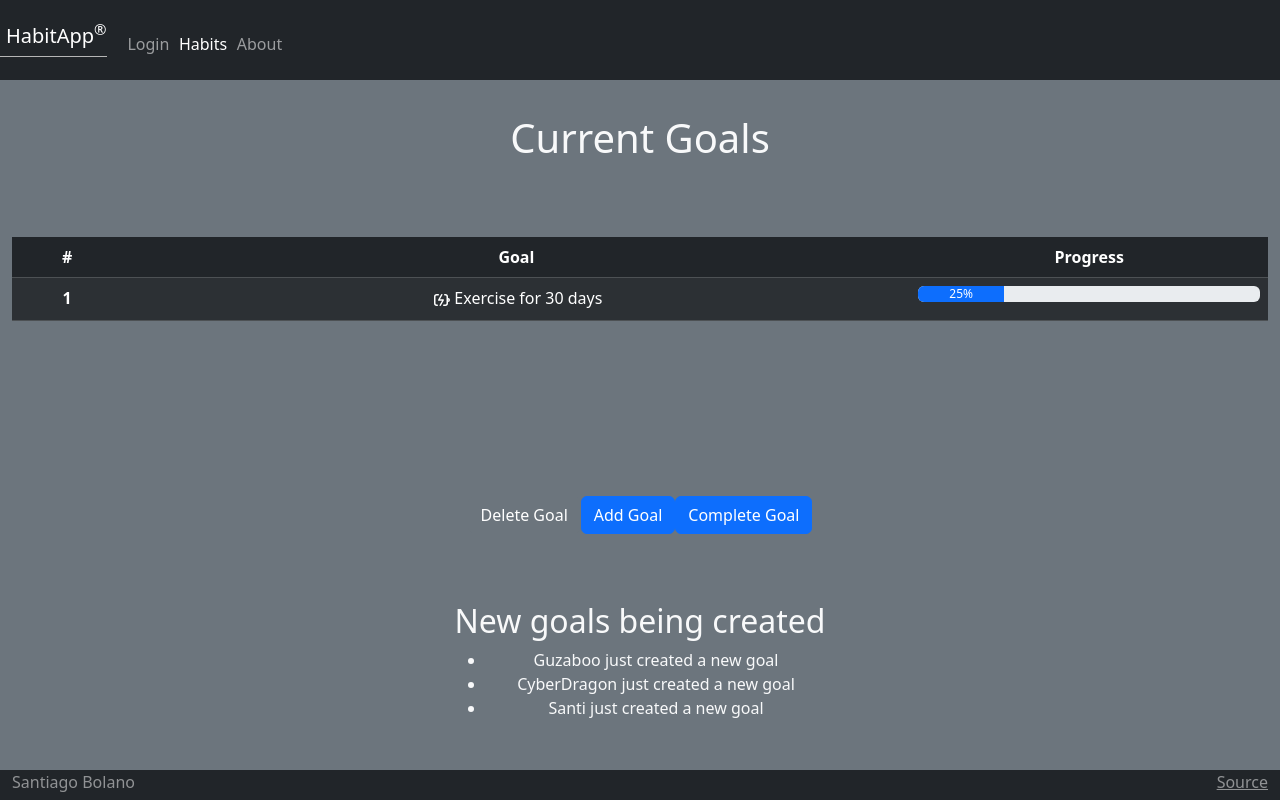
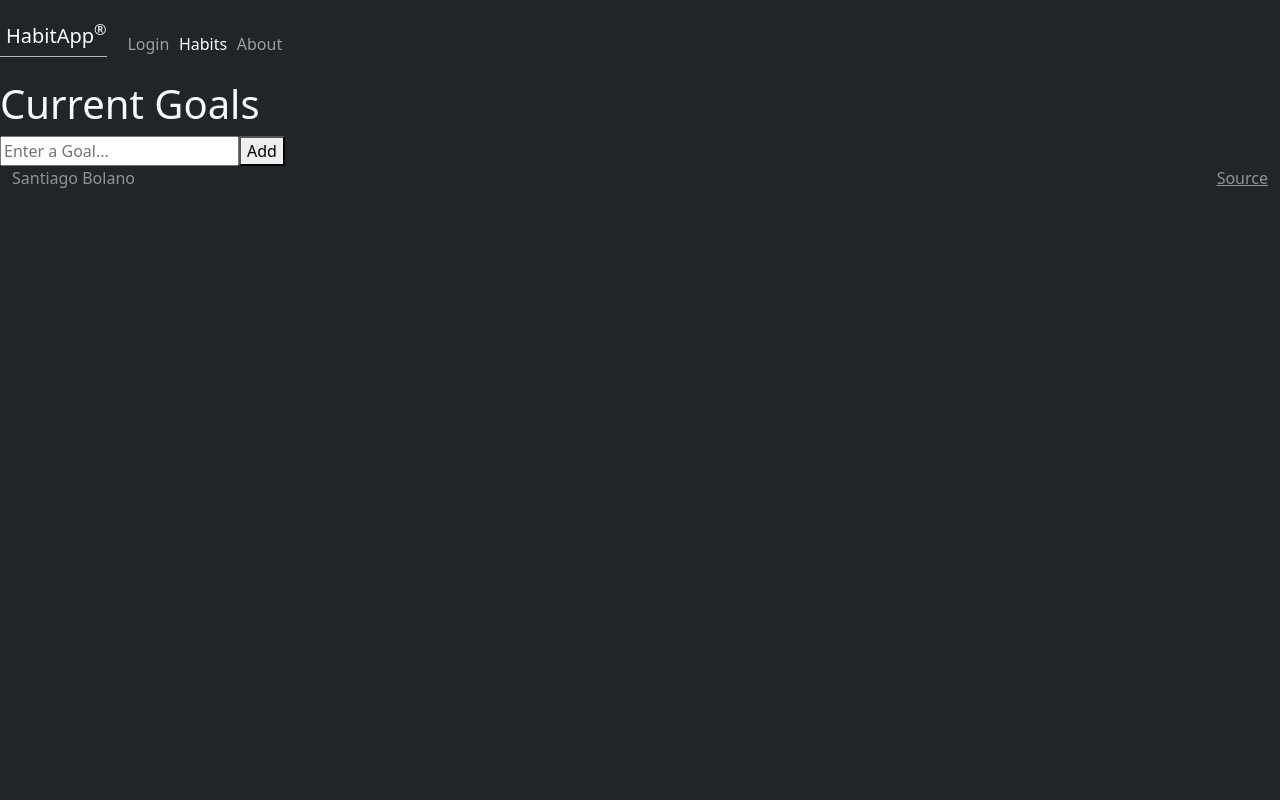
Before and after one commit to santiago28b/startup1, a React (Vite) app in the folder startup/: page /habits in a window 1280 px wide. Built offline with nearby package versions, Linux system fonts and the light colour scheme.

Commit message:
added button and components to habits

```diff
--- a/startup/src/habits/habits.jsx
+++ b/startup/src/habits/habits.jsx
@@ -1,53 +1,45 @@
-import React from 'react';
+import React, { useState } from 'react';
 
 export function Habits() {
-  return (
-    <main className="container-fluid bg-secondary text-center">
-      <h1>Current Goals</h1>
 
-      <table className="table table-dark table-striped">
-        <thead>
-          <tr>
-            <th scope="col">#</th>
-            <th scope="col">Goal</th>
-            <th scope="col">Progress</th>
-          </tr>
-        </thead>
-        <tbody>
-          <tr>
-            <th scope="row">1</th>
-            <td>
-              <svg width="24" height="24" fill="none" viewBox="0 0 24 24">
-                <path stroke="currentColor" strokeLinecap="round" strokeLinejoin="round" strokeWidth="1.5" d="M8.25 6.75H6.75C5.64543 6.75 4.75 7.64543 4.75 8.75V15.25C4.75 16.3546 5.64543 17.25 6.75 17.25H7.25M14.75 6.75H15.25C16.3546 6.75 17.25 7.64543 17.25 8.75V15.25C17.25 16.3546 16.3546 17.25 15.25 17.25H13.75"></path>
-                <path stroke="currentColor" strokeLinecap="round" strokeLinejoin="round" strokeWidth="1.5" d="M17.75 10.75H18C18.6904 10.75 19.25 11.3096 19.25 12V12C19.25 12.6904 18.6904 13.25 18 13.25H17.75"></path>
-                <path stroke="currentColor" strokeLinecap="round" strokeLinejoin="round" strokeWidth="1.5" d="M11.75 6.75L8.75 12H13.25L10.25 17.25"></path>
-              </svg>
-              Exercise for 30 days
-            </td>
-            <td>
-              <div className="progress" role="progressbar" aria-label="Example with label" aria-valuenow="25" aria-valuemin="0" aria-valuemax="100">
-                <div className="progress-bar" style={{ width: '25%' }}>25%</div>
-              </div>
-            </td>
-          </tr>
-        </tbody>
-      </table>
-      <br />
+    const [goals,setGoals] = useState([]);
+    const[newGoal,setNewGoals] = useState("");
 
-      <div>
-        <button type="button" className="btn btn-secondary">Delete Goal</button>
-        <button type="button" className="btn btn-primary">Add Goal</button>
-        <button type="button" className="btn btn-primary">Complete Goal</button>
-      </div>
+    function handleInputChange(event){
+        setNewGoals(event.target.value)
 
-      <section>
-        <h2>New goals being created</h2>
-        <ul>
-          <li>Guzaboo just created a new goal</li>
-          <li>CyberDragon just created a new goal</li>
-          <li>Santi just created a new goal</li>
-        </ul>
-      </section>
-    </main>
+    }
+
+    function addGoal(){
+
+    }
+    function deleteGoal(index){
+
+    }
+
+    function moveUp(index){
+
+    }
+    function moveDown(index){
+
+    }
+
+  return (<div className='goal-list'>
+
+    <h1>Current Goals</h1>
+    <div>
+        <input
+        type="text"
+        placeholder='Enter a Goal...'
+        value = {newGoal}
+        onChange={handleInputChange} />
+        <button
+            className='add-button'
+            onClick={addGoal}>
+            Add
+        </button>
+    </div>
+  </div>
+
   );
 }
```
